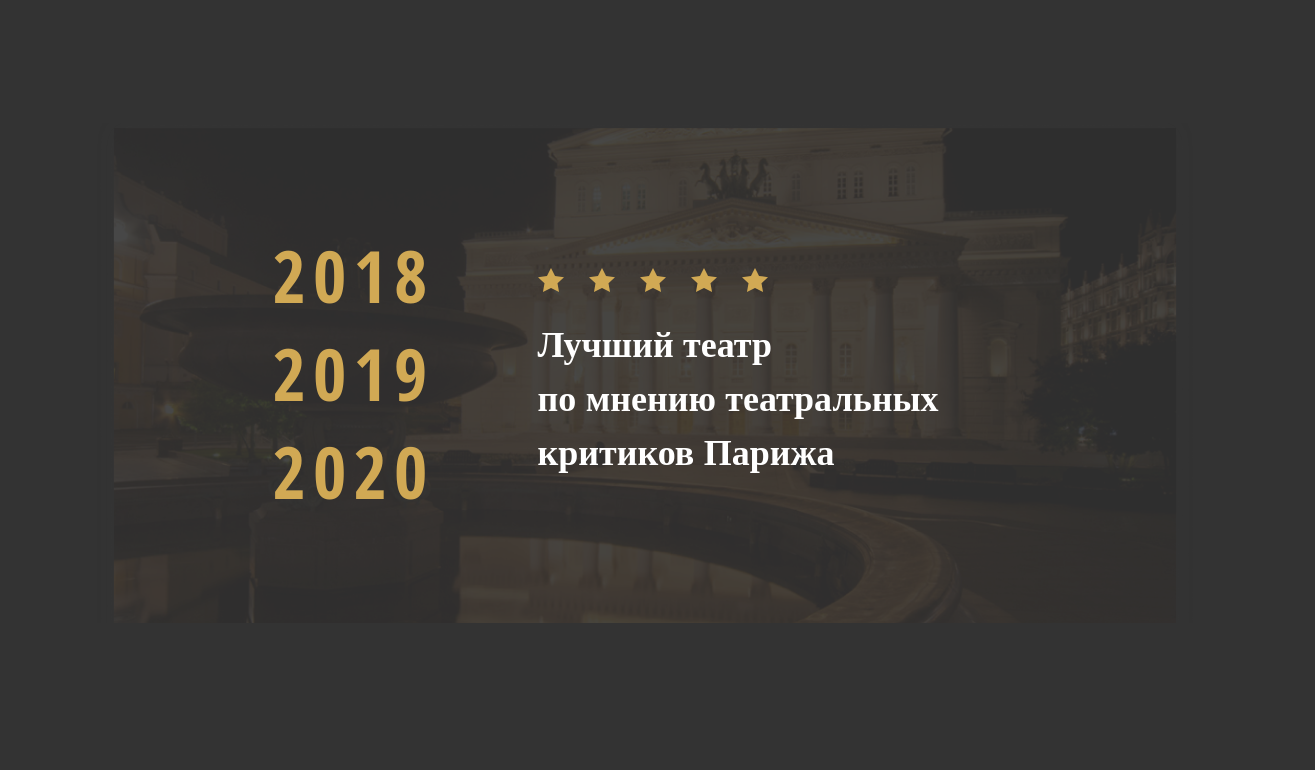
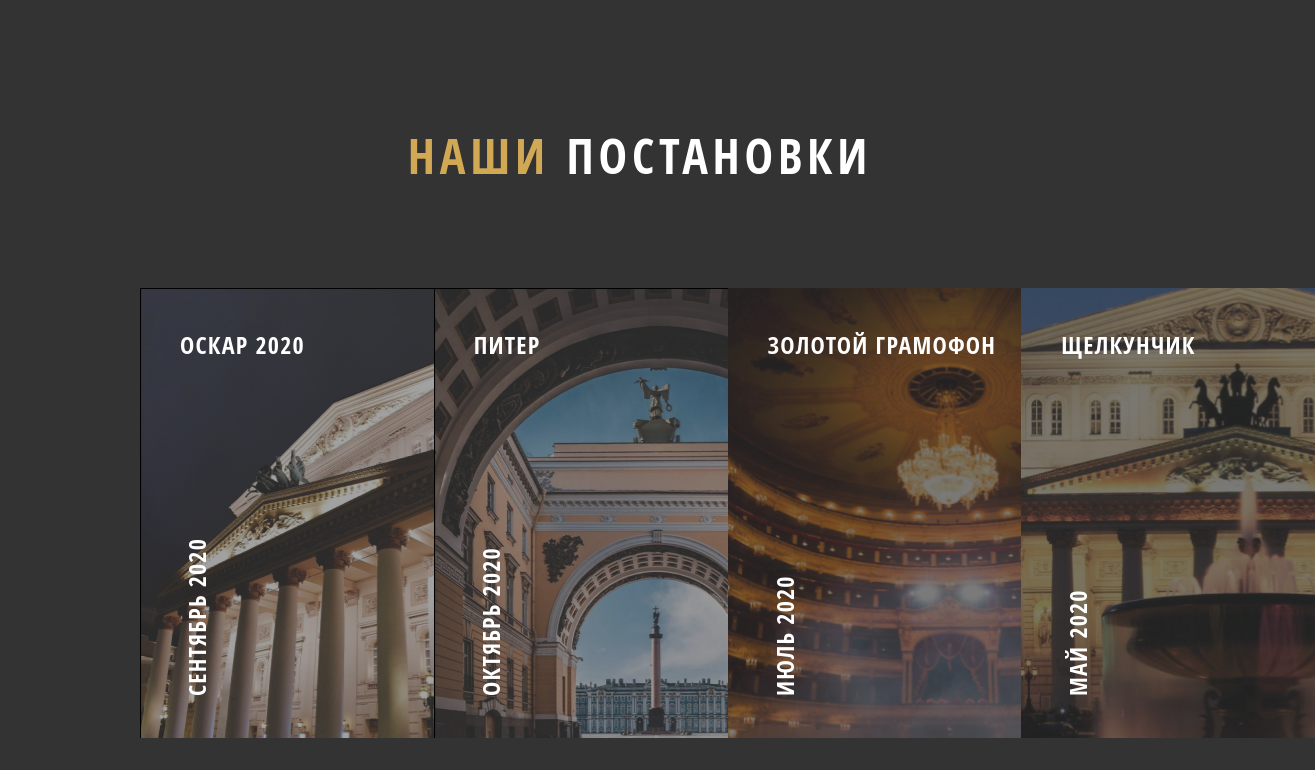
Before and after one commit to Khetag-Dzadzaev/lab4, a plain HTML site: page index.html in a window 1280 px wide. Shown: the part 1760-2530 px from the top of the page, 1315 px wide, since content can reach past the window. Drawn offline with nearby package versions, Linux system fonts and the light colour scheme; a web font is replaced by a local one.

Commit message:
edit index.hml and style.css, add files image

```diff
--- a/css/style.css
+++ b/css/style.css
@@ -298,9 +298,110 @@ body{
   color: #D1A954;
 }
 
+.our_productions{
+  margin-top: 150px;
+  margin-bottom: 150px;
+}
+
+.our_productions_title{
+  font-style: normal;
+  font-weight: 300;
+  font-size: 48px;
+  line-height: 65px;
+  text-align: center;
+  letter-spacing: 0.1em;
+  text-transform: uppercase;
+  font-family: 'Open Sans Condensed';
+}
+
+.our_productions_block{
+  display: flex;
+  width: 1175px;
+}
+
+
+.our_productions_block_info_1{
+  margin-top: 100px;
+  background-image: url(/img/Rectangle\ 15\ dark.png);
+  width: 442px;
+  height: 450px;
+  position: relative;
+}
+
+.our_productions_block_info_1:hover{
+  background-image: url(/img/Rectangle\ 15.png);
+}
+
+.our_productions_block_info_2{
+  margin-top: 100px;
+  background-image: url(/img/Rectangle\ 16\ dark.png);
+  width: 442px;
+  height: 450px;
+  position: relative;
+}
+
+.our_productions_block_info_2:hover{
+  background-image: url(/img/Rectangle\ 16.png);
+}
+
+.our_productions_block_info_3{
+  margin-top: 100px;
+  background-image: url(/img/Rectangle\ 17\ dark.png);
+  width: 442px;
+  height: 450px;
+  position: relative;
+}
+
+.our_productions_block_info_3:hover{
+  background-image: url(/img/Rectangle\ 17.png);
+}
+
+.our_productions_block_info_4{
+  margin-top: 100px;
+  background-image: url(/img/Rectangle\ 18\ dark.png);
+  width: 442px;
+  height: 450px;
+  position: relative;
+}
+
+.our_productions_block_info_4:hover{
+  background-image: url(/img/Rectangle\ 18.png);
+}
+
+.our_productions_block_info_text{
+  font-style: normal;
+  font-weight: 700;
+  font-size: 24px;
+  line-height: 33px;
+  letter-spacing: 0.05em;
+  text-transform: uppercase;
+  font-family: 'Open Sans Condensed';
+}
+
+.our_productions_block_info_text_block_text{
+  width: 342px;
+  height: 450px;
+}
+
+.our_productions_block_info_text_block{
+  padding-top: 40px;
+  padding-left: 40px;
+}
+
+.our_productions_block_info_text_block2{
+  margin-top: 185px;
+  margin-left: -50px;
+  padding-top: 40px;
+  padding-left: 40px;
+  transform: rotate(-90deg);
+  height: 100px;
+  width: 200px;
+  z-index: -1;
+}
+
 .beset_theater{
   margin-top: 150px;
-  margin-left: -50px;
+  margin-left: -40px;
 }
 
 .beset_theater_background_img{
--- a/index.html
+++ b/index.html
@@ -82,6 +82,31 @@
           <img class="about_the_theater_img" src="img/Rectangle 12.png" alt="">
         </div>
       </section>
+      <section class="our_productions">
+        <div class="container">
+          <p class="our_productions_title"><span class="yellow">НАШИ</span> постановки</p>
+          <div class="our_productions_flex">
+            <div class="our_productions_block">
+              <div class="our_productions_block_info_1">
+                <p class="our_productions_block_info_text our_productions_block_info_text_block">Оскар 2020</p>
+                <p class="our_productions_block_info_text our_productions_block_info_text_block2">Сентябрь 2020</p>
+              </div>
+              <div class="our_productions_block_info_2">
+                <p class="our_productions_block_info_text our_productions_block_info_text_block">Питер</p>
+                <p class="our_productions_block_info_text our_productions_block_info_text_block2">Октябрь 2020</p>
+              </div>
+              <div class="our_productions_block_info_3">
+                <p class="our_productions_block_info_text our_productions_block_info_text_block">золотой грамофон</p>
+                <p class="our_productions_block_info_text our_productions_block_info_text_block2">Июль 2020</p>
+              </div>
+              <div class="our_productions_block_info_4">
+                <p class="our_productions_block_info_text our_productions_block_info_text_block">Щелкунчик</p>
+                <p class="our_productions_block_info_text our_productions_block_info_text_block2">Май 2020</p>
+              </div>
+            </div>
+          </div>
+        </div>
+      </section>
       <section class="beset_theater">
         <div class="beset_theater_background_img">
           <div class="beset_theater_block_flex">
```
Also changed, not shown: img/Group 9.svg (added), img/Rectangle 15 dark.png (added), img/Rectangle 15.png (added), img/Rectangle 16 dark.png (added), img/Rectangle 16.png (added), img/Rectangle 17 dark.png (added), img/Rectangle 17.png (added), img/Rectangle 18 dark.png (added), img/Rectangle 18.png (added).
